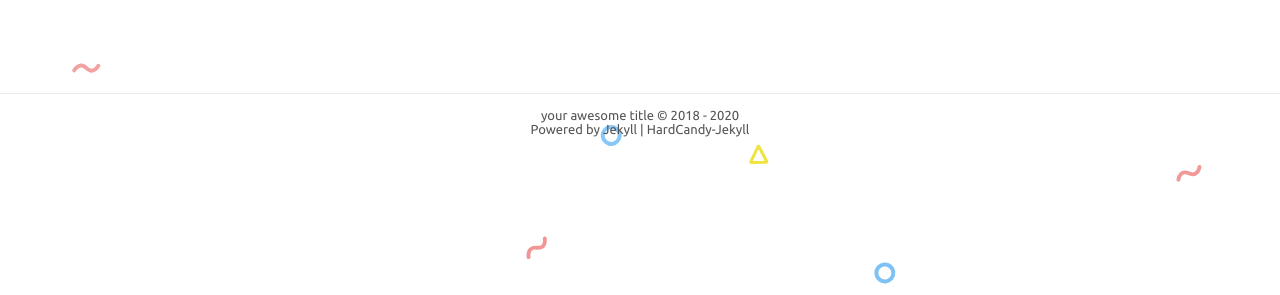
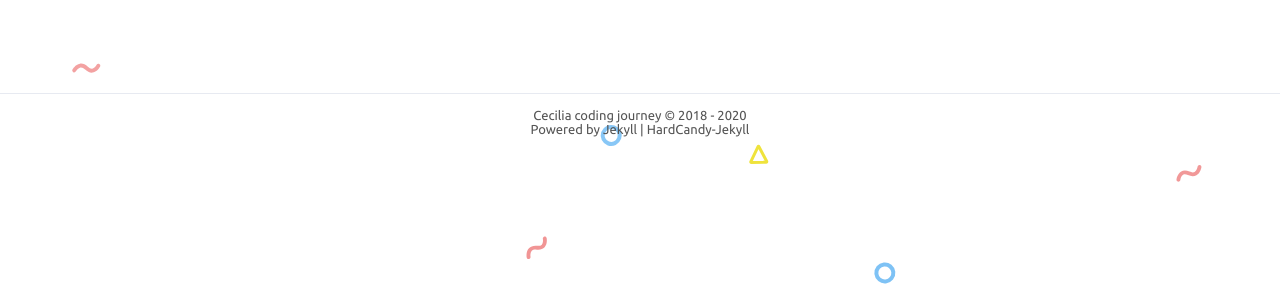
Before and after one commit to Cecilia-xu/Cecilia-xu.github.io, a Jekyll site: the page built from friendLink.html, in a window 1280 px wide. Shown: the part 542-837 px from the top of the page. Built offline with Jekyll 4.4.1, drawn with Linux system fonts in a browser that asks for light colours; comment, search, counter and statistics services are not loaded.

Commit message:
Update _config.yml

```diff
--- a/_config.yml
+++ b/_config.yml
@@ -1,8 +1,8 @@
 # Site settings 配置站点
-title: 'your awesome title'
+title: 'Cecilia coding journey'
 description: 'your web description'
 keywords: 'your web keywords, another keywords'
-url: 'https://abc.github.io' # your host
+url: 'https://cecilia-xu.github.io' # your host
 
 # nav 中文字符空格：&emsp;
 nav: # 最佳体验 六个标签 且最好每个标签不超过4中文字
```
